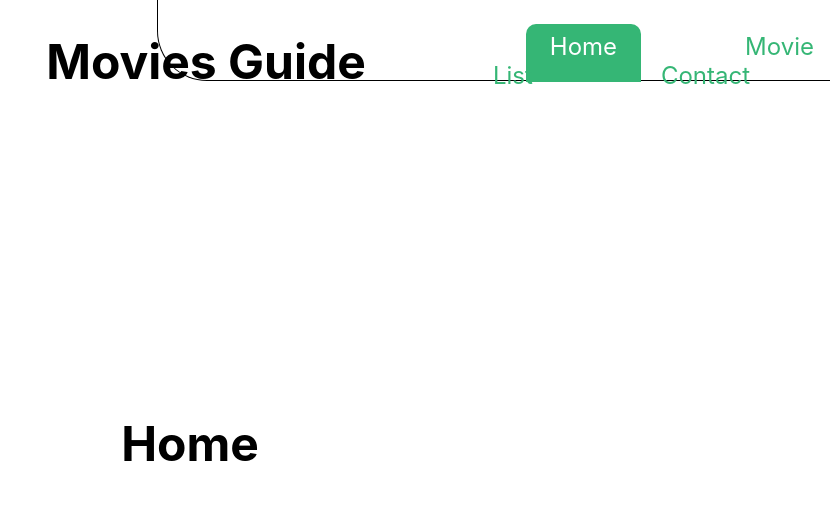
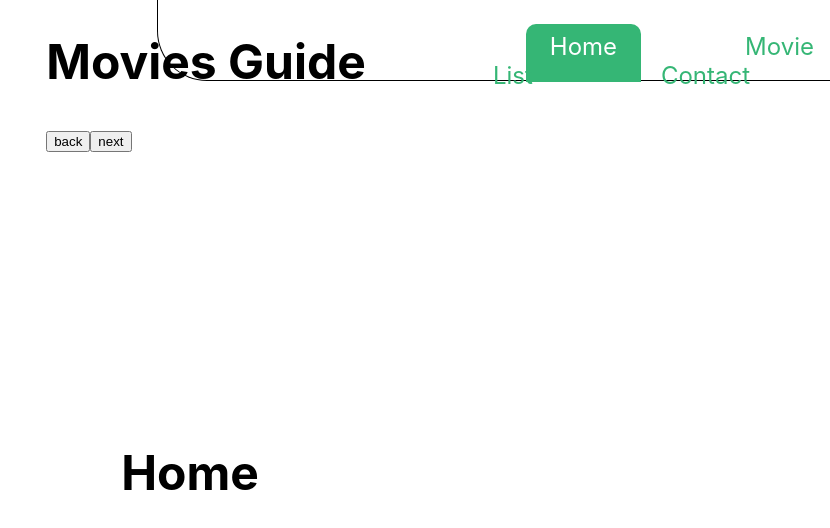
Before and after one commit to ffdietz/routes-and-styles, a React (Create React App) app: page / in a window 1280 px wide. Shown: the top 528 px of the page, without its empty margins (450-1280 px from the left). Built offline with nearby package versions, Linux system fonts and the light colour scheme.

Commit message:
useNavigate example

```diff
--- a/src/component/Header.tsx
+++ b/src/component/Header.tsx
@@ -1,9 +1,11 @@
 import React from 'react'
+import NavigateBar from './NavigateBar';
 
 const Header = () => {
   return (
     <div className="header-container">
       <h1>Movies Guide</h1>
+      <NavigateBar />
     </div>
   );
 }
--- /dev/null
+++ b/src/component/NavigateBar.tsx
@@ -0,0 +1,15 @@
+import React from 'react'
+import { useNavigate } from 'react-router-dom'
+
+const NavigateBar = () => {
+  const navigate = useNavigate();
+
+  return (
+    <div>
+      <button onClick={() => navigate(-1)}>back</button>
+      <button onClick={() => navigate(1)}>next</button>
+    </div>
+  );
+}
+
+export default NavigateBar
```
